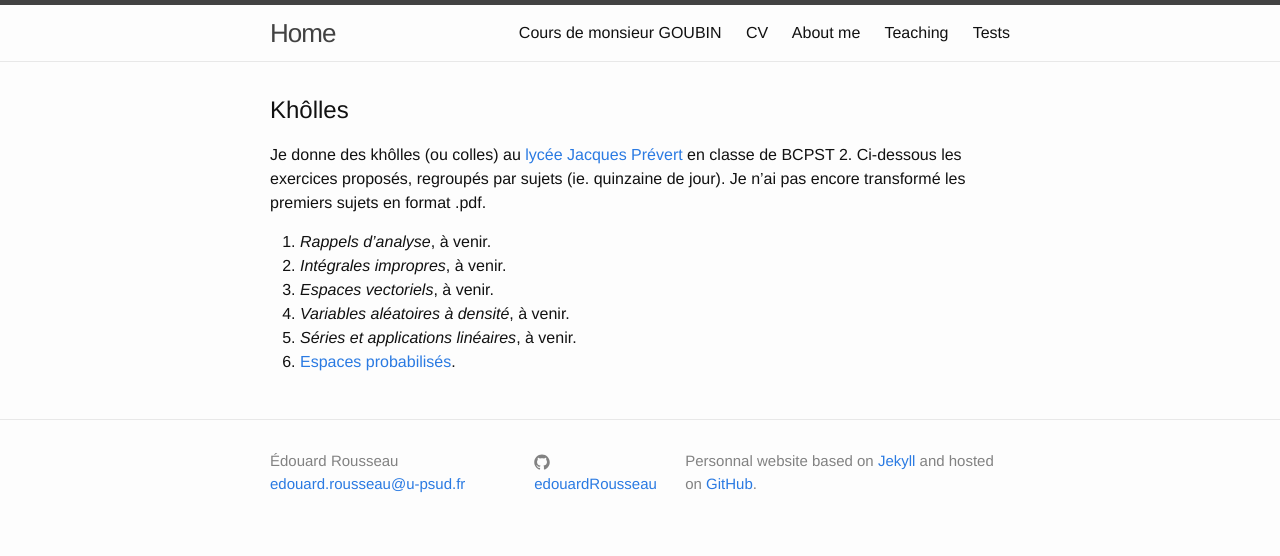
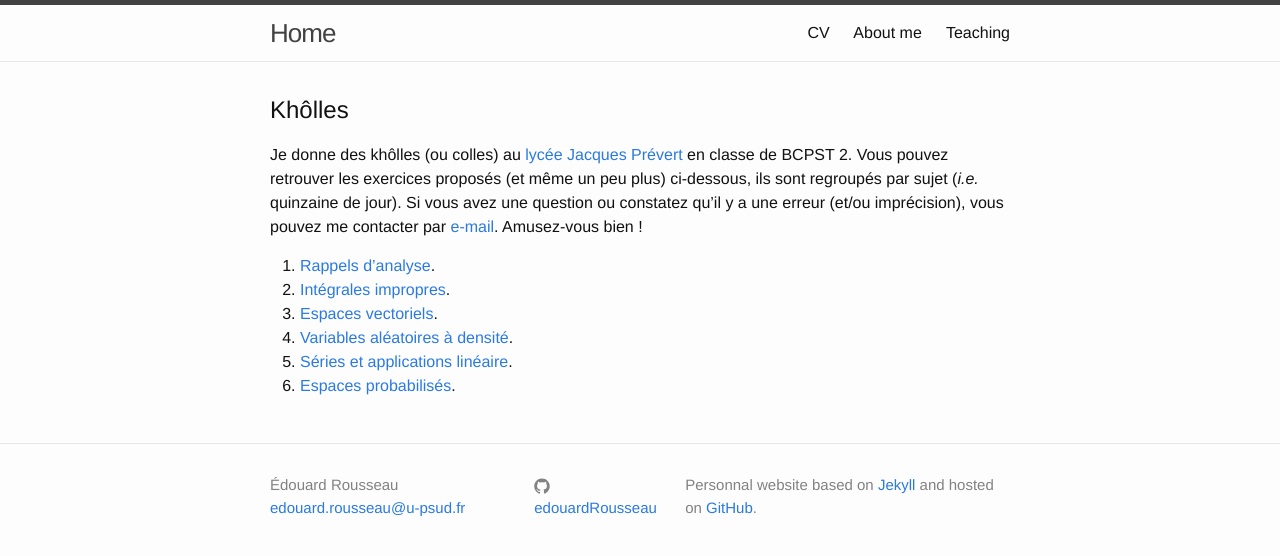
Before and after one commit to erou/erou.github.io, a Jekyll site: the page built from teaching.md, in a window 1280 px wide. Shown: the top 556 px of the page. Built offline with Jekyll 4.4.1, drawn with Linux system fonts in a browser that asks for light colours.

Commit message:
added all kholle subjects, removed tests

```diff
--- a/teaching.md
+++ b/teaching.md
@@ -7,13 +7,15 @@ permalink: /teaching/
 ## Khôlles
 
 Je donne des khôlles (ou colles) au [lycée Jacques
-Prévert](http://bcpst.prevert.free.fr/) en classe de BCPST 2. Ci-dessous les
-exercices proposés, regroupés par sujets (ie. quinzaine de jour). Je n'ai pas
-encore transformé les premiers sujets en format .pdf.
+Prévert](http://bcpst.prevert.free.fr/) en classe de BCPST 2. Vous pouvez
+retrouver les exercices proposés (et même un peu plus) ci-dessous, ils sont
+regroupés par sujet (*i.e.* quinzaine de jour). Si vous avez une question ou
+constatez qu'il y a une erreur (et/ou imprécision), vous pouvez me contacter par
+[e-mail](mailto:edouard.rousseau@u-psud.fr). Amusez-vous bien !
 
-1. *Rappels d'analyse*, à venir.
-2. *Intégrales impropres*, à venir.
-3. *Espaces vectoriels*, à venir.
-4. *Variables aléatoires à densité*, à venir.
-5. *Séries et applications linéaires*, à venir.
-6. [Espaces probabilisés](exo.pdf).
+1. [Rappels d'analyse](exoRappelsAnalyse.pdf).
+2. [Intégrales impropres](exoIntImpropres.pdf).
+3. [Espaces vectoriels](exoEspacesVectoriels.pdf).
+4. [Variables aléatoires à densité](exoVariablesDensite.pdf).
+5. [Séries et applications linéaire](exoSeriesAppliLin.pdf).
+6. [Espaces probabilisés](exoEspacesProba.pdf).
```
Also changed, not shown: cours.md (deleted, +0 -37 lines), test.md (deleted, +0 -16 lines), 7 other files.
